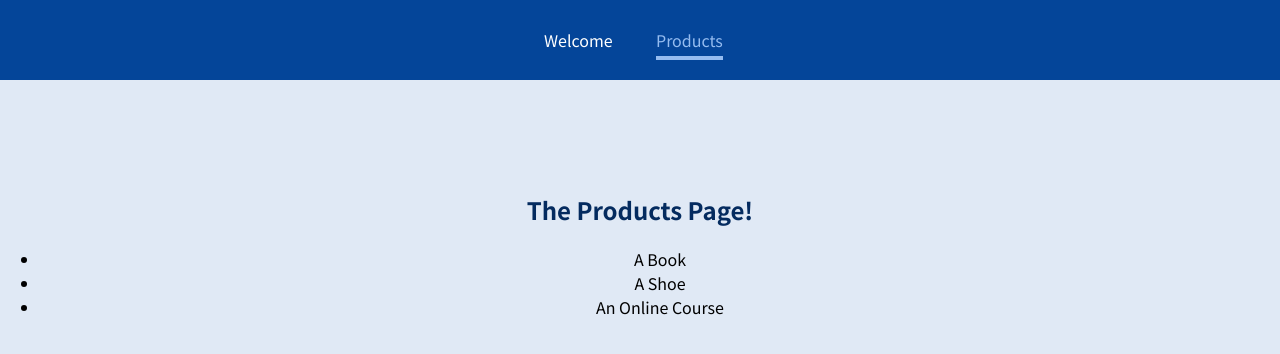
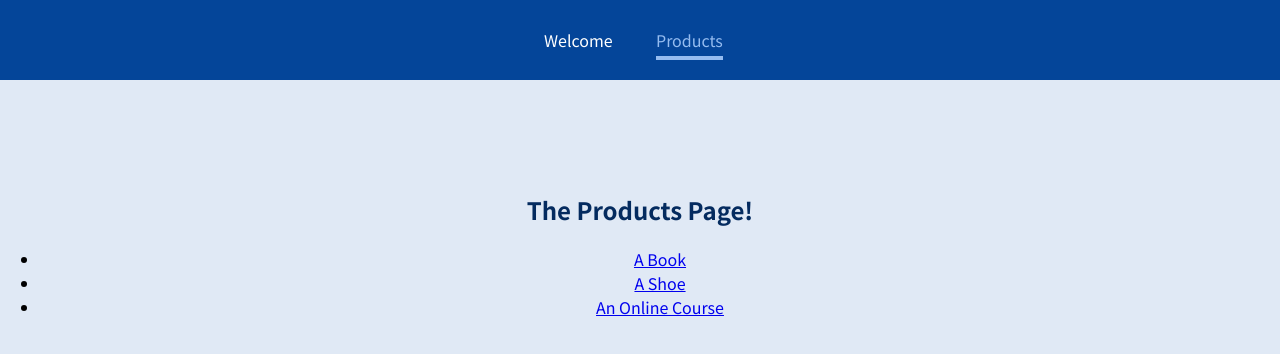
Before and after one commit to WanChangLai/React_Route_multi_page_spa, a JavaScript app: page /products in a window 1280 px wide. Shown: the top 354 px of the page. Built offline with nearby package versions, Linux system fonts and the light colour scheme.

Commit message:
Add switch and exact for Configuring Routes

```diff
--- a/src/App.js
+++ b/src/App.js
@@ -1,4 +1,4 @@
-import { Route } from "react-router-dom";
+import { Route, Switch } from "react-router-dom";
 
 import Welcome from "./pages/Welcome";
 import Products from "./pages/Products";
@@ -10,15 +10,17 @@
     <div>
       <MainHeader />
       <main>
+        <Switch>
           <Route path="/welcome">
             <Welcome />
           </Route>
-        <Route path="/products">
+          <Route path="/products" exact>
             <Products />
           </Route>
-        <Route path="/product-detail/:productId">
+          <Route path="/products/:productId">
             <ProductDetail />
           </Route>
+        </Switch>
       </main>
     </div>
   );
--- a/src/pages/Products.js
+++ b/src/pages/Products.js
@@ -1,11 +1,19 @@
+import { Link } from "react-router-dom";
+
 const Products = () => {
   return (
     <section>
       <h1>The Products Page!</h1>
       <ul>
-        <li>A Book</li>
-        <li>A Shoe</li>
-        <li>An Online Course</li>
+        <li>
+          <Link to="/products/p1">A Book</Link>
+        </li>
+        <li>
+          <Link to="/products/p2">A Shoe</Link>
+        </li>
+        <li>
+          <Link to="/products/p3">An Online Course</Link>
+        </li>
       </ul>
     </section>
   );
```
Lines whose indentation alone changed are shown as unchanged.
